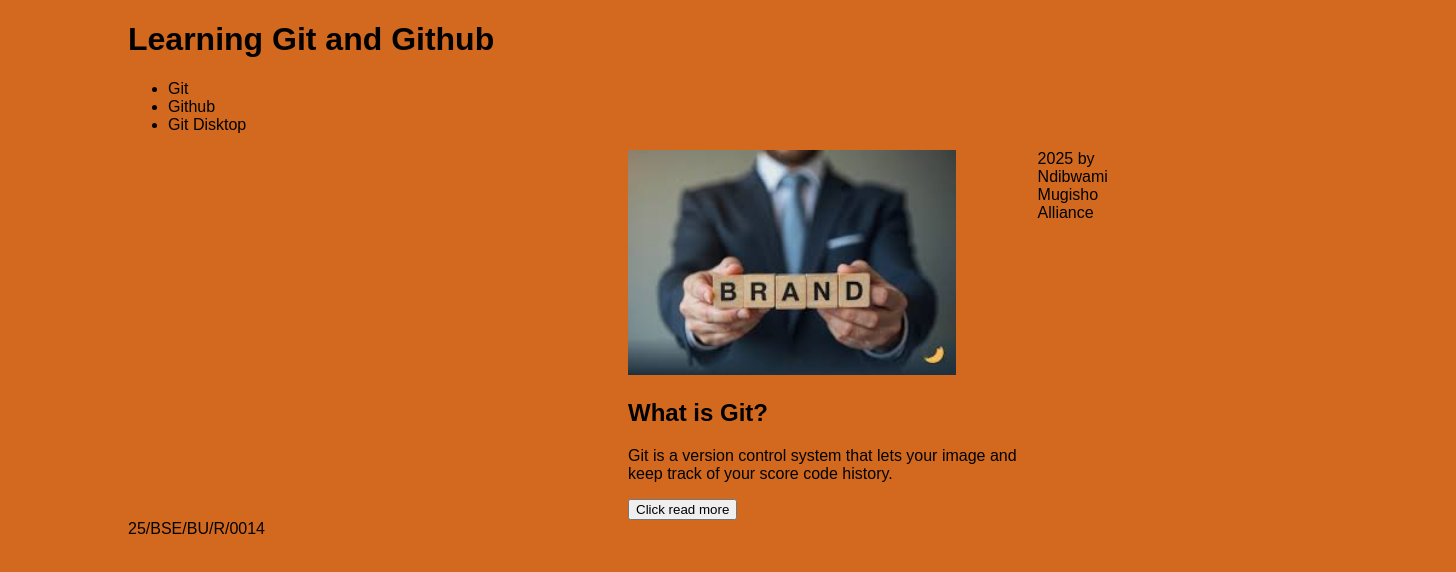
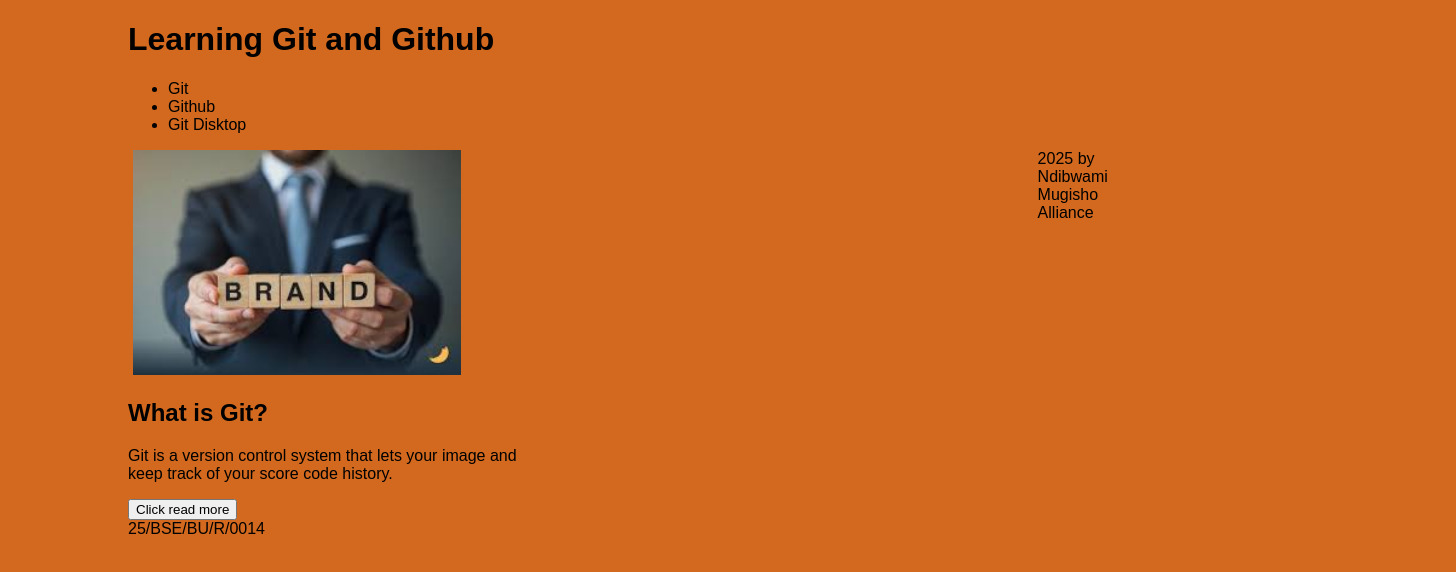
Before and after one commit to Allya42/Alliancemyworkoctober, a plain HTML site: page Index.html in a window 1280 px wide. Shown: the whole page, 1456 px wide, since content can reach past the window. Drawn offline with Linux system fonts and the light colour scheme.

Commit message:
Update wokplace.css

```diff
--- a/wokplace.css
+++ b/wokplace.css
@@ -7,13 +7,13 @@ body{
 }
 .sectionstyle{
     float: left;
-    margin-left: 500px;
+    margin-right: 500px;
     width: 40%;
 
 }
 .image{
     width: 80%;
-    margin-right: 500px;
+    margin-left: 5px;
     height: auto;
 }
 .footer{
```
